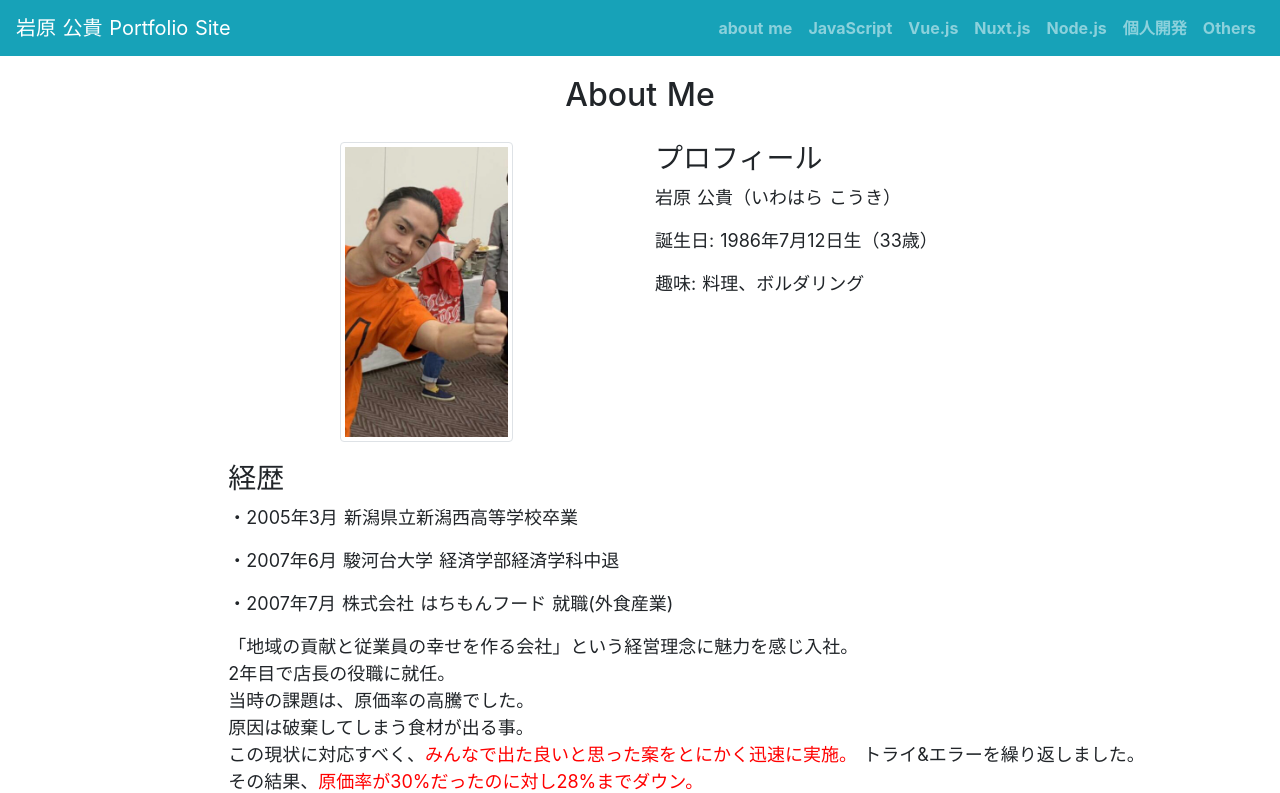
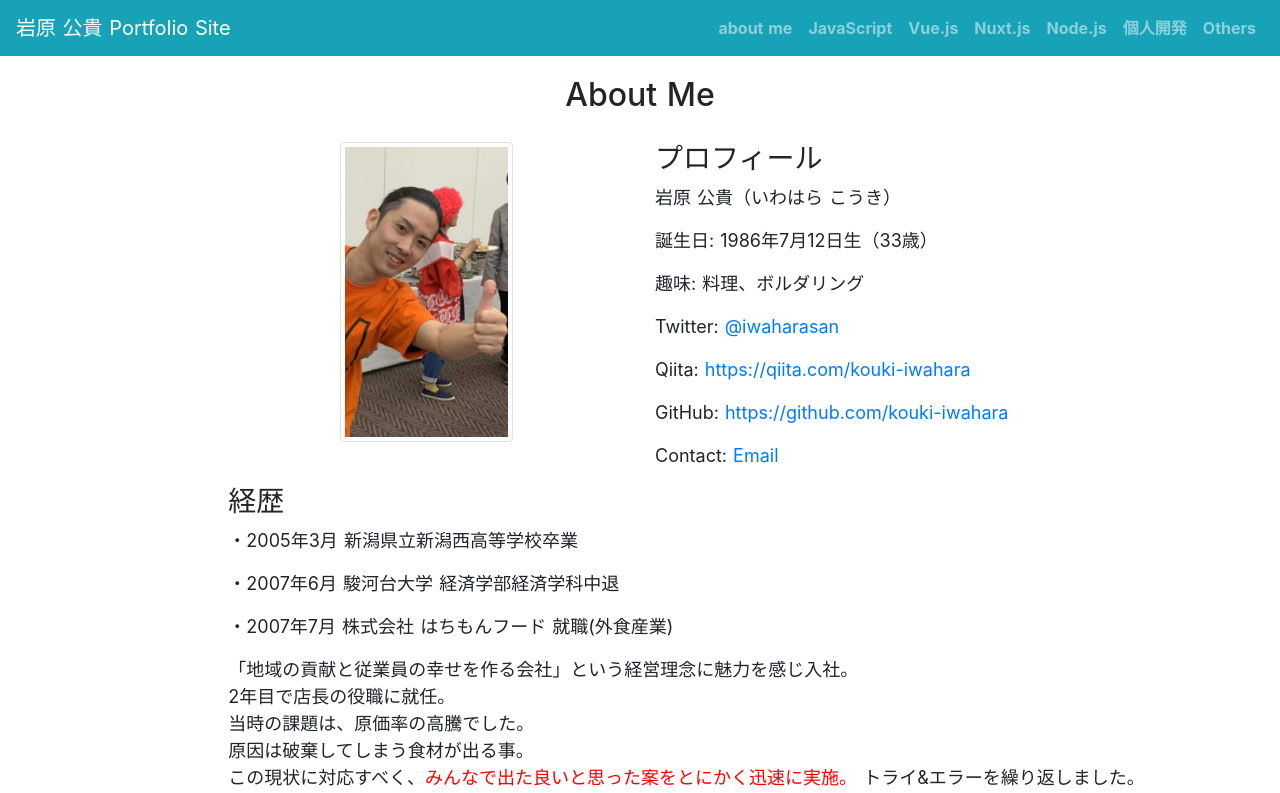
Before and after one commit to kouki-iwahara/portfolioSite, a Nuxt app: page / in a window 1280 px wide. Shown: the top 793 px of the page. Built offline with nearby package versions, Linux system fonts and the light colour scheme.

Commit message:
URL追加

```diff
--- a/components/pages/AboutMe.vue
+++ b/components/pages/AboutMe.vue
@@ -18,6 +18,28 @@
             <p>岩原 公貴（いわはら こうき）</p>
             <p>誕生日: 1986年7月12日生（33歳）</p>
             <p>趣味: 料理、ボルダリング</p>
+            <p>
+              Twitter:
+              <a href="https://twitter.com/iwaharasan" target="”_blank”"
+                >@iwaharasan</a
+              >
+            </p>
+            <p>
+              Qiita:
+              <a href="https://qiita.com/kouki-iwahara" target="”_blank”"
+                >https://qiita.com/kouki-iwahara</a
+              >
+            </p>
+            <p>
+              GitHub:
+              <a href="https://github.com/kouki-iwahara" target="”_blank”"
+                >https://github.com/kouki-iwahara</a
+              >
+            </p>
+            <p>
+              Contact:
+              <a href="mailto:19860712kouki@gmail.com">Email</a>
+            </p>
           </div>
         </div>
       </div>
--- a/components/pages/CostAppPage.vue
+++ b/components/pages/CostAppPage.vue
@@ -22,9 +22,19 @@
         <div class="row">
           <div class="col-sm-12 content_profile">
             <h3>原価管理アプリ</h3>
-            <a href="https://github.com/kouki-iwahara/CostApp"
+            <a href="https://github.com/kouki-iwahara/CostApp" target="”_blank”"
               >GitHubソースコード</a
             >
+            <p>
+              デプロイURL:
+              <a
+                href="https://cost-management-app.herokuapp.com/"
+                target="”_blank”"
+                >https://cost-management-app.herokuapp.com/</a
+              ><br />
+              簡単ログイン機能があり、すぐにログインできます。<br />
+              ぜひ触ってみて下さい。
+            </p>
             <p>内容</p>
             <p>
               自身の飲食業界の業務経験から、あったら便利だなと思ったものを作成。<br />
--- a/components/pages/JavaScript.vue
+++ b/components/pages/JavaScript.vue
@@ -17,7 +17,9 @@
         <div class="row">
           <div class="col-sm-12 content_profile">
             <h3 class="col-sm-12">FizzBuzz</h3>
-            <a href="https://github.com/kouki-iwahara/javascript_practice1"
+            <a
+              href="https://github.com/kouki-iwahara/javascript_practice1"
+              target="”_blank”"
               >GitHubソースコード</a
             >
             <p>【学んだこと】</p>
@@ -32,12 +34,14 @@
             <p>
               <a
                 href="https://qiita.com/kouki-iwahara/items/8e1e16fb836fbb7a6859"
+                target="”_blank”"
                 >Qiita執筆: NaNを使った条件分岐について</a
               >
             </p>
             <p>
               <a
                 href="https://qiita.com/kouki-iwahara/items/a85b4c9260ef545b7a52"
+                target="”_blank”"
                 >Qiita執筆: データ型を文字列として取得する際の書き方と注意点</a
               >
             </p>
@@ -58,7 +62,9 @@
         <div class="row">
           <div class="col-sm-12 content_profile">
             <h3>簡易ToDoリスト</h3>
-            <a href="https://github.com/kouki-iwahara/javascript_practice2"
+            <a
+              href="https://github.com/kouki-iwahara/javascript_practice2"
+              target="”_blank”"
               >GitHubソースコード</a
             >
             <p>【学んだこと】</p>
@@ -77,6 +83,7 @@
             <p>
               <a
                 href="https://qiita.com/kouki-iwahara/items/3c31fdfc74ac0b8a5137"
+                target="”_blank”"
                 >Qiita執筆: オブジェクトを生成し情報を保持する</a
               >
             </p>
@@ -97,7 +104,7 @@
         <div class="row">
           <div class="col-sm-12 content_profile">
             <h3>クイズアプリ</h3>
-            <a href="https://github.com/kouki-iwahara/QuizApp"
+            <a href="https://github.com/kouki-iwahara/QuizApp" target="”_blank”"
               >GitHubソースコード</a
             >
             <p>【学んだこと】</p>
--- a/components/pages/NodePage.vue
+++ b/components/pages/NodePage.vue
@@ -21,7 +21,9 @@
         <div class="row">
           <div class="col-sm-12 content_profile">
             <h3>クイズアプリ</h3>
-            <a href="https://github.com/kouki-iwahara/QuizApp_MVC"
+            <a
+              href="https://github.com/kouki-iwahara/QuizApp_MVC"
+              target="”_blank”"
               >GitHubソースコード</a
             >
             <p>【学んだこと】</p>
@@ -63,7 +65,7 @@
         <div class="row">
           <div class="col-sm-12 content_profile">
             <h3>簡易ToDoリスト</h3>
-            <a href="https://github.com/kouki-iwahara/todoApp"
+            <a href="https://github.com/kouki-iwahara/todoApp" target="”_blank”"
               >GitHubソースコード</a
             >
             <p>【学んだこと】</p>
@@ -81,6 +83,7 @@
             <p>
               <a
                 href="https://qiita.com/kouki-iwahara/items/2666554298f139af3433"
+                target="”_blank”"
                 >Qiita執筆:
                 @nuxt/axiosでCRUDする時のアクセス方法とデータの受け取り方</a
               >
@@ -88,6 +91,7 @@
             <p>
               <a
                 href="https://qiita.com/kouki-iwahara/items/fdf13432db05841d0e4f"
+                target="”_blank”"
                 >Qiita執筆: Nuxt + Node(Express) +
                 passportでsession認証機能の実装まとめ</a
               >
--- a/components/pages/VuePage.vue
+++ b/components/pages/VuePage.vue
@@ -20,7 +20,9 @@
         <div class="row">
           <div class="col-sm-12 content_text">
             <h3>FizzBuzz</h3>
-            <a href="https://github.com/kouki-iwahara/vue_FizzBuzz"
+            <a
+              href="https://github.com/kouki-iwahara/vue_FizzBuzz"
+              target="”_blank”"
               >GitHubソースコード</a
             >
             <p>【学んだこと】</p>
@@ -32,6 +34,7 @@
             <p>
               <a
                 href="https://qiita.com/kouki-iwahara/items/ab1bcf6e948e37fbdd8b"
+                target="”_blank”"
                 >Qiita執筆:主要なオプションオブジェクトのまとめ
               </a>
             </p>
@@ -62,12 +65,16 @@
           <div class="col-sm-12 content_text">
             <h3>簡易ToDoリスト</h3>
             <p>
-              <a href="https://github.com/kouki-iwahara/vue_TodoList"
+              <a
+                href="https://github.com/kouki-iwahara/vue_TodoList"
+                target="”_blank”"
                 >GitHubソースコード</a
               >
             </p>
             <p>
-              <a href="https://github.com/kouki-iwahara/vuex_todoList"
+              <a
+                href="https://github.com/kouki-iwahara/vuex_todoList"
+                target="”_blank”"
                 >Vuexを使用 GitHubソースコード</a
               >
             </p>
@@ -79,6 +86,7 @@
             <p>
               <a
                 href="https://qiita.com/kouki-iwahara/items/11ebb08863c38bd0c8fd"
+                target="”_blank”"
                 >Qiita執筆:
                 v-forを使う時、配列に初期値があると初めから画面に表示されてしまう
               </a>
@@ -86,42 +94,49 @@
             <p>
               <a
                 href="https://qiita.com/kouki-iwahara/items/f1cc04559a81a728785a"
+                target="”_blank”"
                 >Qiita執筆:コンポーネントの基本的な説明と書き方
               </a>
             </p>
             <p>
               <a
                 href="https://qiita.com/kouki-iwahara/items/ff5748db977768fd7669"
+                target="”_blank”"
                 >Qiita執筆:Vuexの入り口
               </a>
             </p>
             <p>
               <a
                 href="https://qiita.com/kouki-iwahara/items/1a75daaa93657b0b56d7"
+                target="”_blank”"
                 >Qiita執筆:ストアの4つの概念まとめ
               </a>
             </p>
             <p>
               <a
                 href="https://qiita.com/kouki-iwahara/items/a00b4bfd4a649e1062e3"
+                target="”_blank”"
                 >Qiita執筆:テンプレートがコンパイルできない
               </a>
             </p>
             <p>
               <a
                 href="https://qiita.com/kouki-iwahara/items/839f924bc4460c55cbf0"
+                target="”_blank”"
                 >Qiita執筆:ストアとコンポーネント間の通信
               </a>
             </p>
             <p>
               <a
                 href="https://qiita.com/kouki-iwahara/items/e80d6ec66cdd25ff7bab"
+                target="”_blank”"
                 >Qiita執筆:単一ファイルコンポーネント〜機能解説からビルド〜
               </a>
             </p>
             <p>
               <a
                 href="https://qiita.com/kouki-iwahara/items/5941ed7b7edf5dc41a54"
+                target="”_blank”"
                 >Qiita執筆:Vuex、Vue-router、コンポーネントの基礎がまとめて分かる簡易カウンターアプリを作る
               </a>
             </p>
```
